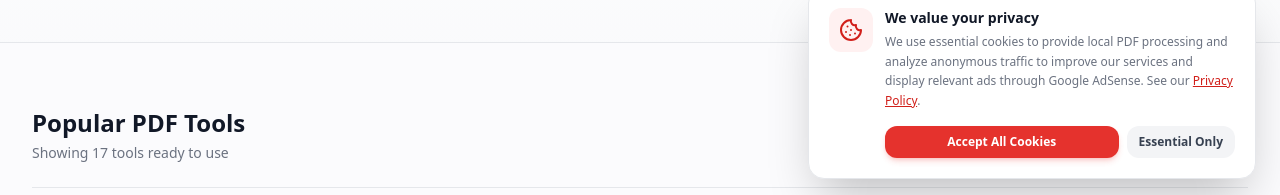
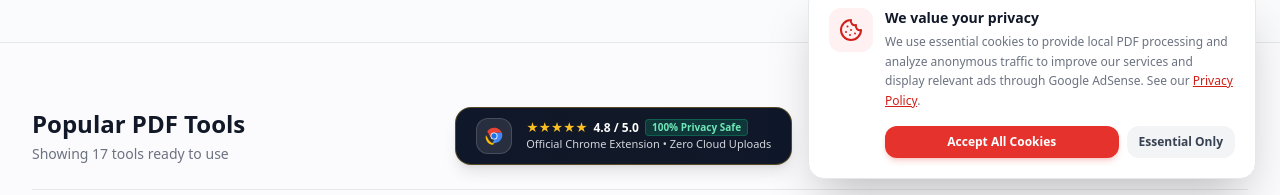
Before and after one commit to SoulkiEng/pdfarenaarc, a Next.js app: page / in a window 1280 px wide. Shown: the part 605-800 px from the top of the page. Built offline with nearby package versions, Linux system fonts and the light colour scheme; no server answers.

Commit message:
feat(ui): stage luxury 4.8-star Chrome Extension review and privacy badge in center tools header for Monday update

```diff
--- a/app/page.tsx
+++ b/app/page.tsx
@@ -112,7 +112,7 @@ export default function HomePage() {
       <section id="tools-section" className="scroll-mt-24 py-12 sm:py-16 max-w-7xl mx-auto px-4 sm:px-6 lg:px-8">
 
         {/* Section Header */}
-        <div className="flex flex-col sm:flex-row sm:items-center justify-between pb-6 mb-8 border-b border-gray-200">
+        <div className="flex flex-col lg:flex-row lg:items-center justify-between gap-4 pb-6 mb-8 border-b border-gray-200">
           <div>
             <h2 className="text-xl sm:text-2xl font-black text-gray-900">
               Popular PDF Tools
@@ -121,7 +121,38 @@ export default function HomePage() {
               Showing {filteredTools.length} {filteredTools.length === 1 ? 'tool' : 'tools'} ready to use
             </p>
           </div>
-          <div className="mt-3 sm:mt-0 flex items-center gap-2 text-xs font-semibold text-emerald-700 bg-emerald-50 px-3 py-1.5 rounded-xl border border-emerald-200 self-start">
+
+          {/* Center Luxury Chrome Extension 4.8★ Review & Safe Privacy Badge */}
+          <a
+            href="https://chromewebstore.google.com/detail/pdfarenaarc-free-private/ihmkmfeppmeccbmkjkfgjphjaggbdmhn"
+            target="_blank"
+            rel="noopener noreferrer"
+            className="inline-flex items-center gap-3.5 px-5 py-2.5 rounded-2xl bg-gradient-to-r from-slate-900 via-gray-900 to-slate-900 text-white border border-amber-400/30 shadow-lg shadow-slate-900/10 hover:shadow-amber-500/15 hover:border-amber-400/60 transition-all duration-300 hover:scale-[1.02] group self-start lg:self-center"
+          >
+            <div className="w-9 h-9 rounded-xl bg-white/10 border border-white/15 flex items-center justify-center flex-shrink-0 group-hover:rotate-12 transition-transform">
+              <svg className="w-5 h-5" viewBox="0 0 24 24">
+                <path fill="#EA4335" d="M12 2C8.6 2 5.6 3.7 3.8 6.4L7.9 13.5C8.3 10.5 10.8 8.2 13.8 8.2H21.5C20.1 4.5 16.4 2 12 2Z"/>
+                <path fill="#4285F4" d="M21.5 8.2H13.8C14.7 9.8 14.8 11.7 14.1 13.3L10 20.4C10.7 20.5 11.3 20.6 12 20.6C16.9 20.6 21 17.1 21.9 12.4C22.1 11 22 9.6 21.5 8.2Z"/>
+                <path fill="#FBBC05" d="M12 20.6C9.6 20.6 7.4 19.4 6 17.5L2.4 11.2C2.1 11.8 2 12.4 2 13.1C2 18.2 5.9 22.4 11 22.6L14.1 17.3C13.5 19.3 12.8 20.6 12 20.6Z"/>
+                <circle cx="12" cy="12" r="4.2" fill="#FFFFFF"/>
+                <circle cx="12" cy="12" r="3.2" fill="#1A73E8"/>
+              </svg>
+            </div>
+            <div className="flex flex-col">
+              <div className="flex items-center gap-1.5">
+                <span className="text-amber-400 text-xs tracking-tight">★★★★★</span>
+                <span className="text-xs font-black text-white">4.8 / 5.0</span>
+                <span className="text-[10px] font-bold px-1.5 py-0.2 rounded bg-emerald-500/20 text-emerald-300 border border-emerald-500/30">
+                  100% Privacy Safe
+                </span>
+              </div>
+              <span className="text-[11px] text-gray-300 font-medium group-hover:text-white transition-colors">
+                Official Chrome Extension • Zero Cloud Uploads
+              </span>
+            </div>
+          </a>
+
+          <div className="flex items-center gap-2 text-xs font-semibold text-emerald-700 bg-emerald-50 px-3.5 py-2 rounded-xl border border-emerald-200 self-start lg:self-center">
             <ShieldCheck className="w-4 h-4" />
             <span>Files never leave your computer</span>
           </div>
```
